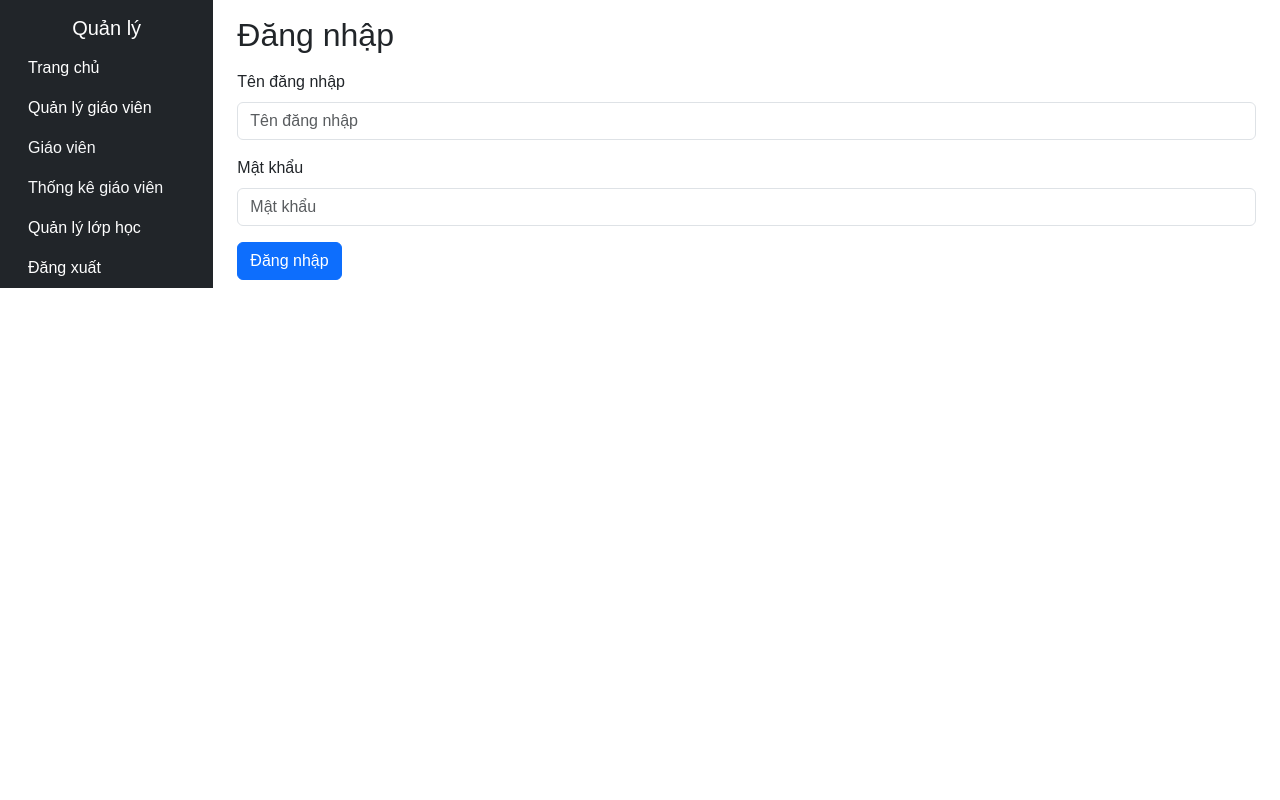
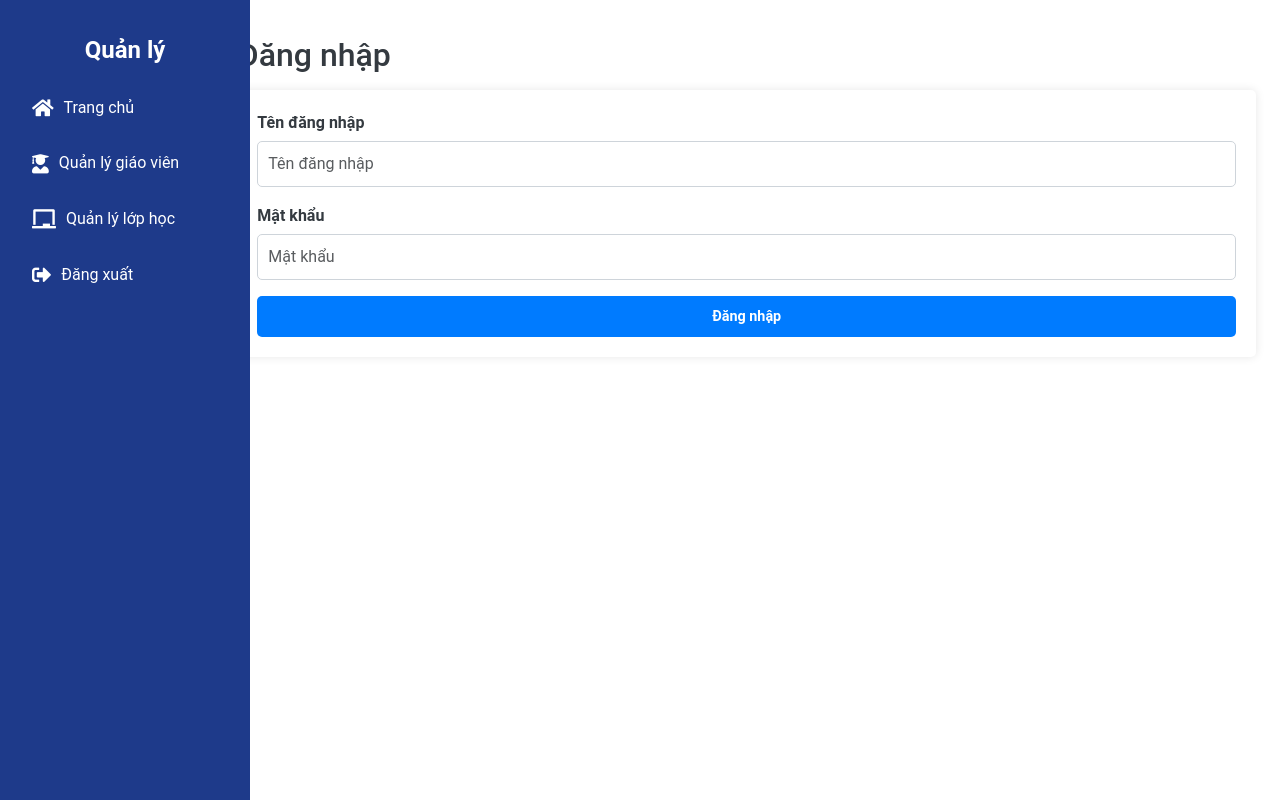
Before and after one commit to lnhchi131/teacher-management, a Flask app: a page that uses app/templates/base.html in a window 1280 px wide. Run offline with Flask 3, Linux system fonts and the light colour scheme.

Commit message:
fix css, html sidebar

```diff
--- a/app/static/style.css
+++ b/app/static/style.css
@@ -1,27 +1,225 @@
+/* Reset mặc định */
+body, h1, h2, h3, h4, h5, h6, p, ul, li, table, th, td {
+    margin: 0;
+    padding: 0;
+    box-sizing: border-box;
+}
+
+/* Body */
 body {
-    font-family: Arial, sans-serif;
+    font-family: 'Roboto', Arial, sans-serif;
+    background-color: #f8f9fa;
+    color: #343a40;
+    line-height: 1.6;
 }
+
+/* Sidebar */
+.sidebar {
+    height: 100vh;
+    position: fixed;
+    width: 250px;
+    background-color: #1e3a8a; /* Màu xanh đậm */
+    color: white;
+    padding-top: 20px;
+    overflow-y: auto;
+    transition: all 0.3s ease;
+}
+
+.sidebar h5 {
+    text-align: center;
+    font-size: 1.5rem;
+    margin-bottom: 20px;
+    font-weight: bold;
+    color: #ffffff;
+}
+
+.sidebar ul {
+    list-style: none;
+    padding: 0;
+}
+
+.sidebar ul li {
+    margin-bottom: 10px;
+    position: relative;
+}
+
+.sidebar ul li a {
+    color: #ffffff;
+    text-decoration: none;
+    padding: 10px 20px;
+    display: flex;
+    align-items: center;
+    border-radius: 5px;
+    transition: background-color 0.3s ease;
+}
+
+.sidebar ul li a i {
+    margin-right: 10px;
+    font-size: 1.2rem;
+}
+
+.sidebar ul li a:hover {
+    background-color: #2563eb; /* Màu xanh sáng hơn */
+}
+
+.sidebar ul li .submenu {
+    display: none; /* Ẩn menu con mặc định */
+    list-style: none;
+    padding-left: 20px;
+}
+
+.sidebar ul li.active .submenu {
+    display: block; /* Hiển thị menu con khi mục chính có lớp active */
+}
+
+.sidebar ul li .submenu li a {
+    font-size: 0.9rem;
+    padding: 8px 20px;
+    background-color: #1e40af; /* Màu xanh nhạt hơn */
+    border-radius: 5px;
+}
+
+.sidebar ul li .submenu li a:hover {
+    background-color: #2563eb;
+}
+
+/* Main content */
+main {
+    margin-left: 250px;
+    padding: 20px;
+    background-color: #ffffff;
+    min-height: 100vh;
+    box-shadow: 0 0 10px rgba(0, 0, 0, 0.1);
+}
+
+/* Table styles */
 table {
+    width: 100%;
     border-collapse: collapse;
+    margin-bottom: 20px;
+    background-color: #ffffff;
+    box-shadow: 0 0 10px rgba(0, 0, 0, 0.1);
+}
+
+table th, table td {
+    padding: 10px;
+    text-align: left;
+    border: 1px solid #dee2e6;
+}
+
+table th {
+    background-color: #f1f1f1;
+    font-weight: bold;
+}
+
+table tr:nth-child(even) {
+    background-color: #f9f9f9;
+}
+
+table tr:hover {
+    background-color: #f1f1f1;
+}
+
+/* Buttons */
+.btn {
+    display: inline-block;
+    padding: 10px 15px;
+    font-size: 0.9rem;
+    font-weight: bold;
+    text-align: center;
+    text-decoration: none;
+    border-radius: 5px;
+    transition: background-color 0.3s ease, color 0.3s ease;
+}
+
+.btn-primary {
+    background-color: #007bff;
+    color: white;
+    border: none;
+}
+
+.btn-primary:hover {
+    background-color: #0056b3;
+}
+
+.btn-warning {
+    background-color: #ffc107;
+    color: white;
+    border: none;
+}
+
+.btn-warning:hover {
+    background-color: #e0a800;
+}
+
+.btn-danger {
+    background-color: #dc3545;
+    color: white;
+    border: none;
+}
+
+.btn-danger:hover {
+    background-color: #c82333;
+}
+
+/* Form styles */
+form {
+    background-color: #ffffff;
+    padding: 20px;
+    border-radius: 5px;
+    box-shadow: 0 0 10px rgba(0, 0, 0, 0.1);
+}
+
+form .form-label {
+    font-weight: bold;
+    margin-bottom: 5px;
+}
+
+form .form-control {
+    width: 100%;
+    padding: 10px;
+    margin-bottom: 15px;
+    border: 1px solid #ced4da;
+    border-radius: 5px;
+}
+
+form .btn {
     width: 100%;
 }
-th, td {
-    border: 1px solid #ddd;
-    padding: 8px;
-    text-align: left;
-}
-th {
-    background-color: #f2f2f2;
-}
-ul li a {
-    color: white;
-    text-decoration: none;
-    display: block;
-}
-ul li:hover {
-    background-color: #4a5568;
-}
-ul li ul li a {
-    color: #d1d5db;
+
+/* Alerts */
+.alert {
+    padding: 15px;
+    margin-bottom: 20px;
+    border-radius: 5px;
     font-size: 0.9rem;
 }
+
+.alert-info {
+    background-color: #d1ecf1;
+    color: #0c5460;
+    border: 1px solid #bee5eb;
+}
+
+/* Responsive design */
+@media (max-width: 768px) {
+    .sidebar {
+        width: 200px;
+    }
+
+    main {
+        margin-left: 200px;
+    }
+}
+
+@media (max-width: 576px) {
+    .sidebar {
+        position: relative;
+        width: 100%;
+        height: auto;
+    }
+
+    main {
+        margin-left: 0;
+    }
+}
--- a/app/templates/base.html
+++ b/app/templates/base.html
@@ -6,59 +6,52 @@
     <title>Quản lý Giáo viên & Lớp học</title>
     <link href="https://cdn.jsdelivr.net/npm/bootstrap@5.3.0/dist/css/bootstrap.min.css" rel="stylesheet">
     <link href="{{ url_for('static', filename='style.css') }}" rel="stylesheet">
+    <link href="https://cdnjs.cloudflare.com/ajax/libs/font-awesome/5.15.4/css/all.min.css" rel="stylesheet">
 </head>
 <body>
     <div class="container-fluid">
         <div class="row">
-            <nav class="col-md-2 d-md-block bg-dark sidebar">
+            <nav class="col-md-3 d-md-block sidebar">
                 <div class="position-sticky pt-3">
                     <h5 class="text-white text-center">Quản lý</h5>
                     <ul class="nav flex-column">
                         <li class="nav-item">
-                            <a class="nav-link text-white" href="{{ url_for('routes.index') }}">Trang chủ</a>
+                            <a class="nav-link text-white {% if request.path == '/' %}active{% endif %}" href="{{ url_for('routes.index') }}">
+                                <i class="fas fa-home"></i> Trang chủ
+                            </a>
                         </li>
                         <li class="nav-item">
-                            <span class="nav-link text-white font-weight-bold">Quản lý giáo viên</span>
-                            <ul class="nav flex-column pl-3">
+                            <a class="nav-link text-white {% if '/degrees' in request.path or '/faculties' in request.path or '/teachers' in request.path or '/stats' in request.path %}active{% endif %}" href="javascript:void(0);" onclick="toggleSubmenu(this)">
+                                <i class="fas fa-user-graduate"></i> Quản lý giáo viên
+                            </a>
+                            <ul class="submenu {% if '/degrees' in request.path or '/faculties' in request.path or '/teachers' in request.path or '/stats' in request.path %}active{% endif %}">
                                 {% if current_user.role == 'admin' %}
-                                <li class="nav-item">
-                                    <a class="nav-link text-light" href="{{ url_for('degree_routes.degrees') }}">Bằng cấp</a>
-                                </li>
-                                <li class="nav-item">
-                                    <a class="nav-link text-light" href="{{ url_for('faculty_routes.faculties') }}">Khoa</a>
-                                </li>
+                                <li><a class="nav-link text-light {% if '/degrees' in request.path %}active{% endif %}" href="{{ url_for('degree_routes.degrees') }}">Bằng cấp</a></li>
+                                <li><a class="nav-link text-light {% if '/faculties' in request.path %}active{% endif %}" href="{{ url_for('faculty_routes.faculties') }}">Khoa</a></li>
                                 {% endif %}
-                                <li class="nav-item">
-                                    <a class="nav-link text-light" href="{{ url_for('teacher_routes.teachers') }}">Giáo viên</a>
-                                </li>
-                                <li class="nav-item">
-                                    <a class="nav-link text-light" href="{{ url_for('teacher_routes.stats') }}">Thống kê giáo viên</a>
-                                </li>
+                                <li><a class="nav-link text-light {% if '/teachers' in request.path %}active{% endif %}" href="{{ url_for('teacher_routes.teachers') }}">Giáo viên</a></li>
+                                <li><a class="nav-link text-light {% if '/stats' in request.path %}active{% endif %}" href="{{ url_for('teacher_routes.stats') }}">Thống kê giáo viên</a></li>
                             </ul>
                         </li>
                         <li class="nav-item">
-                            <span class="nav-link text-white font-weight-bold">Quản lý lớp học</span>
-                            <ul class="nav flex-column pl-3">
+                            <a class="nav-link text-white {% if '/courses' in request.path or '/semesters' in request.path or '/classes' in request.path or '/class_stats' in request.path %}active{% endif %}" href="javascript:void(0);" onclick="toggleSubmenu(this)">
+                                <i class="fas fa-chalkboard"></i> Quản lý lớp học
+                            </a>
+                            <ul class="submenu {% if '/courses' in request.path or '/semesters' in request.path or '/classes' in request.path or '/class_stats' in request.path %}active{% endif %}">
                                 {% if current_user.role in ['admin', 'department_admin'] %}
-                                <li class="nav-item">
-                                    <a class="nav-link text-light" href="{{ url_for('class_routes.courses') }}">Học phần</a>
-                                </li>
+                                <li><a class="nav-link text-light {% if '/courses' in request.path %}active{% endif %}" href="{{ url_for('class_routes.courses') }}">Học phần</a></li>
                                 {% if current_user.role == 'admin' %}
-                                <li class="nav-item">
-                                    <a class="nav-link text-light" href="{{ url_for('class_routes.semesters') }}">Kỳ học</a>
-                                </li>
+                                <li><a class="nav-link text-light {% if '/semesters' in request.path %}active{% endif %}" href="{{ url_for('class_routes.semesters') }}">Kỳ học</a></li>
                                 {% endif %}
-                                <li class="nav-item">
-                                    <a class="nav-link text-light" href="{{ url_for('class_routes.classes') }}">Lớp học</a>
-                                </li>
-                                <li class="nav-item">
-                                    <a class="nav-link text-light" href="{{ url_for('class_routes.class_stats') }}">Thống kê lớp học</a>
-                                </li>
+                                <li><a class="nav-link text-light {% if '/classes' in request.path %}active{% endif %}" href="{{ url_for('class_routes.classes') }}">Lớp học</a></li>
+                                <li><a class="nav-link text-light {% if '/class_stats' in request.path %}active{% endif %}" href="{{ url_for('class_routes.class_stats') }}">Thống kê lớp học</a></li>
                                 {% endif %}
                             </ul>
                         </li>
                         <li class="nav-item">
-                            <a class="nav-link text-white" href="{{ url_for('routes.logout') }}">Đăng xuất</a>
+                            <a class="nav-link text-white" href="{{ url_for('routes.logout') }}">
+                                <i class="fas fa-sign-out-alt"></i> Đăng xuất
+                            </a>
                         </li>
                     </ul>
                 </div>
@@ -75,7 +68,17 @@
                 {% endwith %}
                 {% block content %}{% endblock %}
             </main>
-        </div>
-    </div>
+</div>
+</div>
+<script>
+    function toggleSubmenu(element) {
+        const submenu = element.nextElementSibling;
+        if (submenu.style.display === "block") {
+            submenu.style.display = "none";
+        } else {
+            submenu.style.display = "block";
+        }
+    }
+</script>
 </body>
 </html>
```
